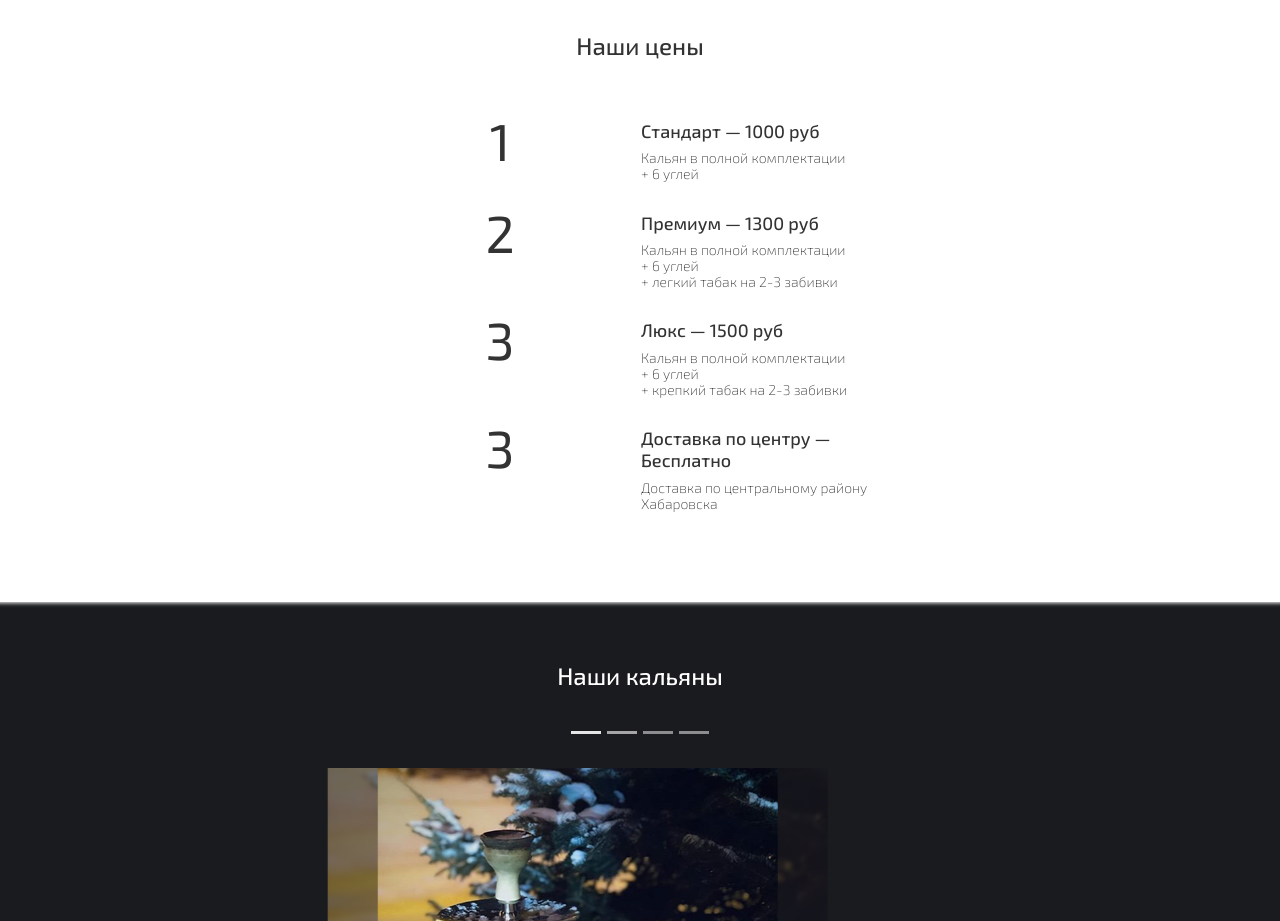
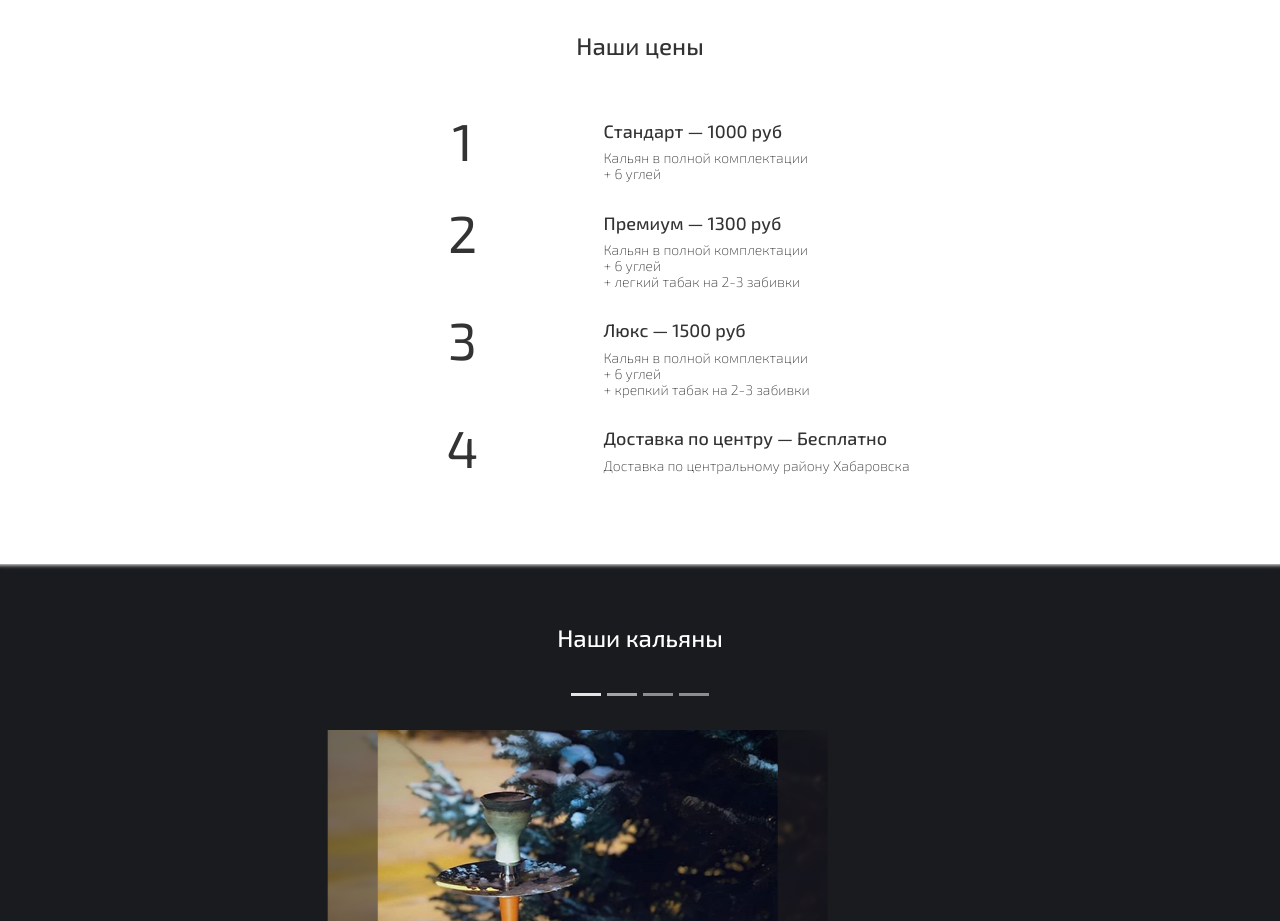
Before and after one commit to Johudo-old/SmokeInside, a website: page index.html in a window 1280 px wide. Shown: the part 840-1761 px from the top of the page. Drawn offline with nearby package versions, Linux system fonts and the light colour scheme.

Commit message:
Updated 11.08.2022

```diff
--- a/index.html
+++ b/index.html
@@ -122,7 +122,7 @@
                             </div>
                         </li>
                         <li class="price__item">
-                            <span class="price__item-number">3</span>
+                            <span class="price__item-number">4</span>
                             <div class="price__item-main">
                                 <h3 class="price__item-title">Доставка по центру — Бесплатно</h3>
                                 <p class="price__item-description description">
--- a/package.json
+++ b/package.json
@@ -13,8 +13,8 @@
     "license": "ISC",
     "devDependencies": {
         "browser-sync": "^2.27.10",
-        "node-sass": "^4.14.1",
         "npm-run-all": "^4.1.5",
-        "onchange": "^7.1.0"
+        "onchange": "^7.1.0",
+        "node-sass": "^7.0.1"
     }
 }
--- a/src/scss/styles.scss
+++ b/src/scss/styles.scss
@@ -329,6 +329,7 @@ body {
     }
 
     .price__item-number {
+        flex-shrink: 0;
         font-size: 52px;
         line-height: 0.75em;
         text-align: center;
@@ -344,7 +345,7 @@ body {
         display: -ms-flexbox;
         display: flex;
 
-        @media screen and (min-width: 425px) {
+        @media screen and (min-width: 500px) {
             -webkit-box-pack: center;
             -ms-flex-pack: center;
             justify-content: center;
@@ -352,8 +353,8 @@ body {
     }
 
     .price__item-main {
-        @media screen and (min-width: 425px) {
-            width: 250px;
+        @media screen and (min-width: 500px) {
+            width: 325px;
         }
     }
 
```
Also changed, not shown: dist/css/styles.css, 1 other file.
